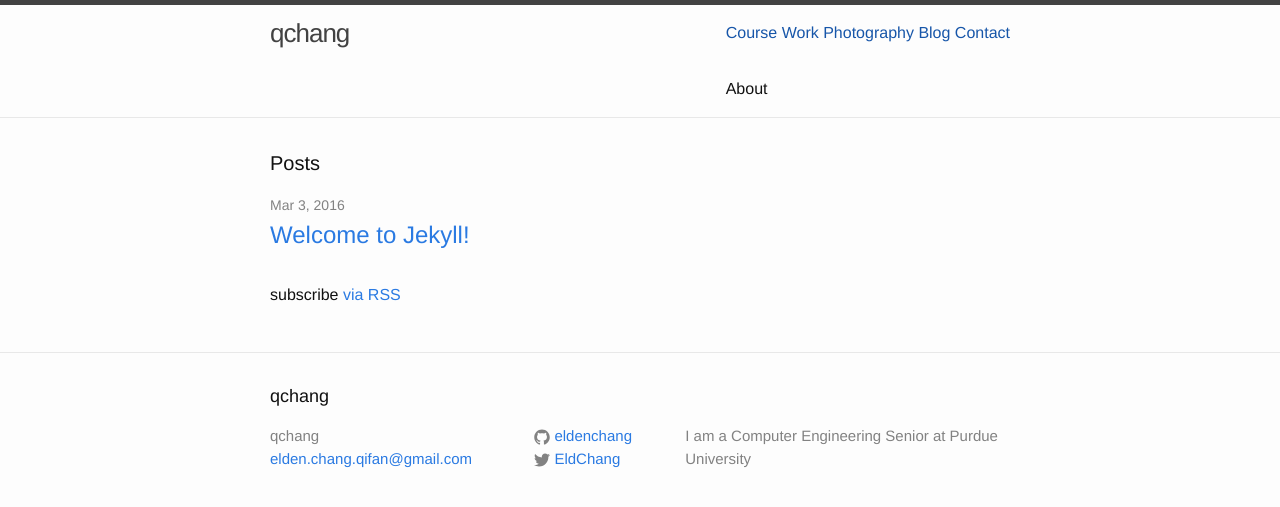
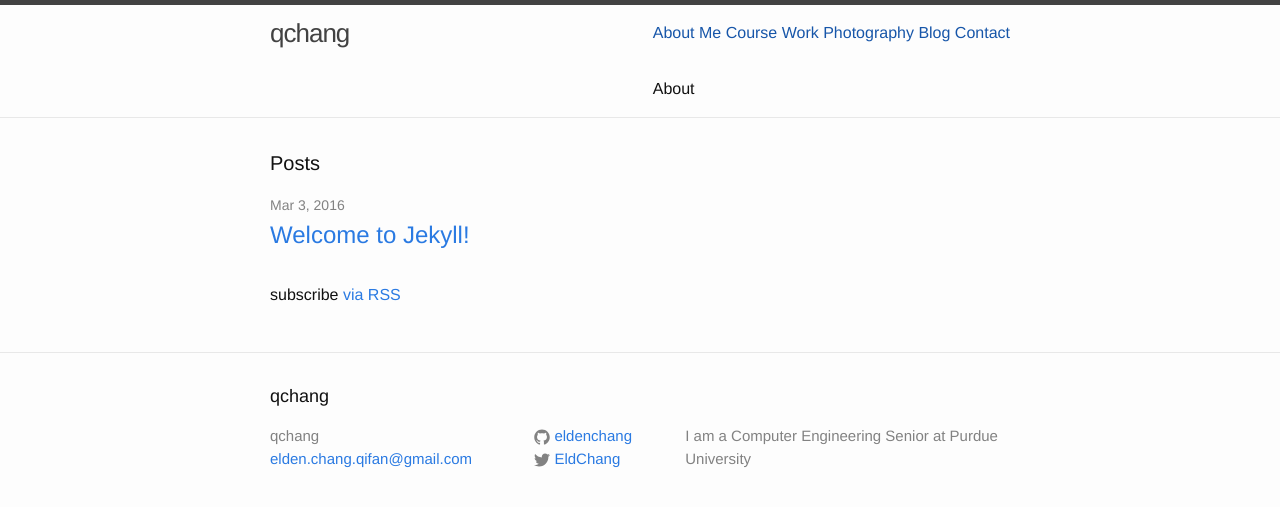
Before and after one commit to eldenchang/eldenchang.github.io, a Jekyll site: the page built from index.html, in a window 1280 px wide. Shown: the top 507 px of the page. Built offline with Jekyll 4.4.1, drawn with Linux system fonts in a browser that asks for light colours.

Commit message:
changed menu icon??

```diff
--- a/_includes/header.html
+++ b/_includes/header.html
@@ -5,7 +5,7 @@
     <a class="site-title" href="{{ site.baseurl }}/">{{ site.title }}</a>
 
     <nav class="site-nav">
-      <a href="#" class="menu-icon">About Me</a>
+      <a href="">About Me</a>
       <a href="">Course Work</a>
       <a href="">Photography</a>
       <a href="">Blog</a>
```
